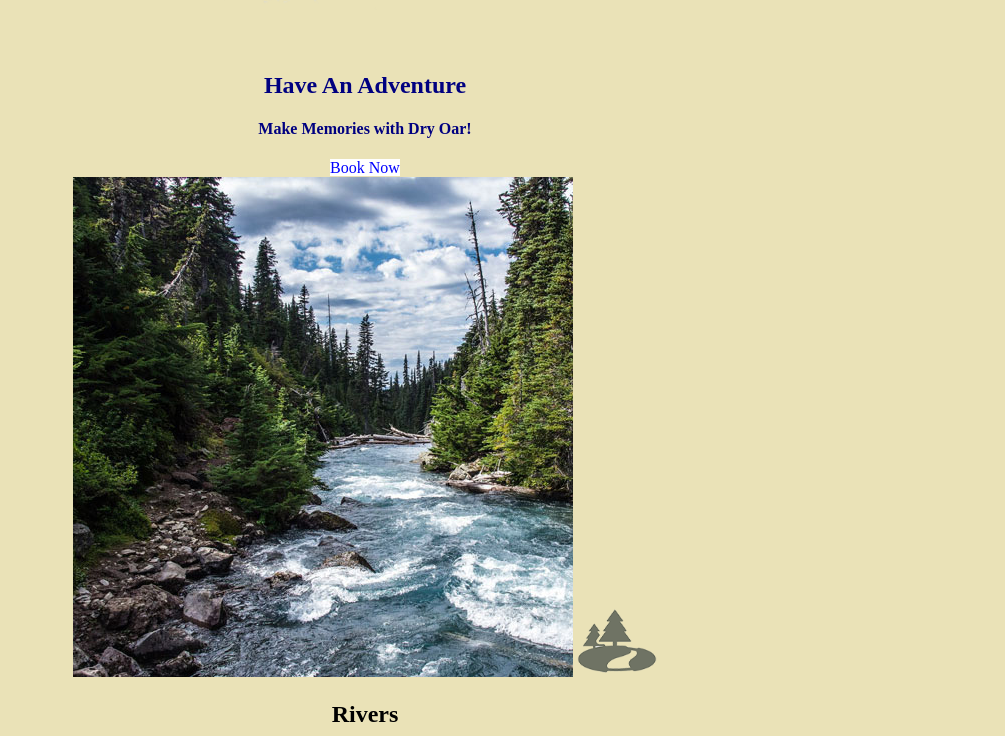
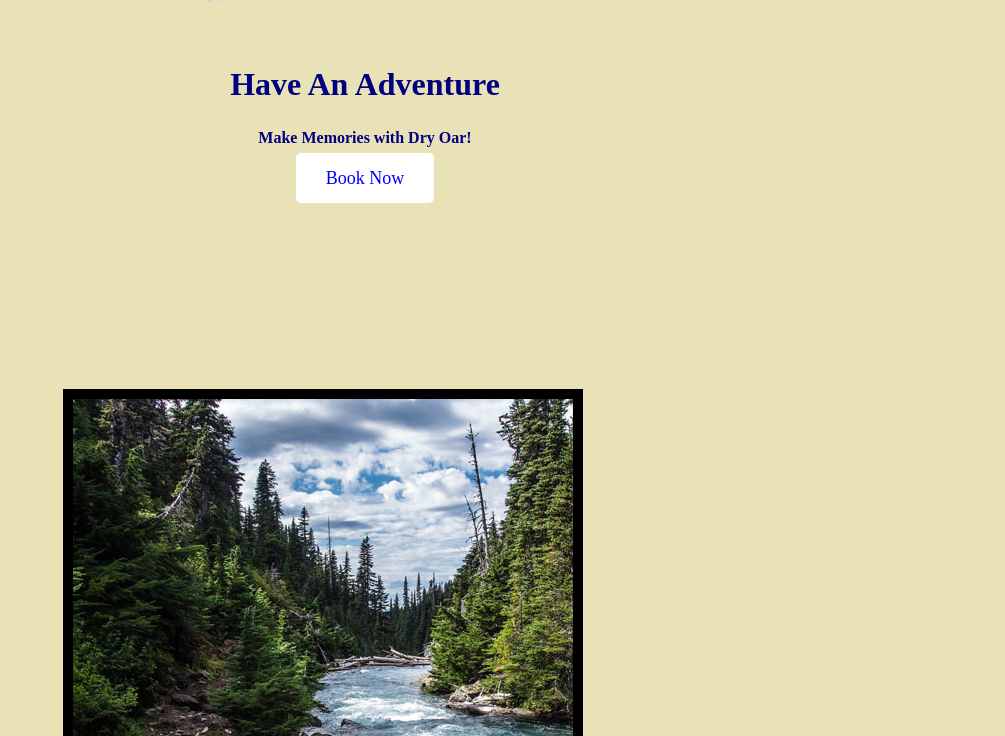
Before and after one commit to VanillaWafer93/VanillaWafer93.github.io, a plain HTML site: page wwr/wwr/index.html in a window 1280 px wide. Shown: the part 904-1640 px from the top of the page, without its empty margins (275-1280 px from the left). Drawn offline with Linux system fonts and the light colour scheme; a web font is replaced by a local one.

Commit message:
Add files via upload

```diff
--- a/wwr/wwr/index.css
+++ b/wwr/wwr/index.css
@@ -1,3 +1,10 @@
+@import url('https://fonts.googleapis.com/css2?family=Macondo&family=Montserrat:ital,wght@0,100..900;1,100..900&display=swap');
+
+:root{
+    --heading-font: "Macondo";
+    --paragraph-font: Montserrat, Helvetica, sans-serif;
+}
+
 #content {
     max-width: 1600px;
     margin: 0 auto;
@@ -6,6 +13,8 @@ nav a {
     text-align: center;
     color: black;
     text-decoration: none;
+    font-family: var(--paragraph-font);
+    padding: 35px;
 }
 #hero-msg h1, #hero-msg h4 {
     text-align: center;
@@ -22,6 +31,9 @@ main section {
 }
 body {
     background-color: #EAE2B7;
+    font-family: var(--heading-font);
+    margin: 0;
+    padding: 0;
 }
 nav a:hover {
     background-color: #003049;
@@ -31,6 +43,13 @@ nav a:hover {
     background-color: white;
     color: blue;
     text-decoration: none;
+    font-size: 18px;
+    padding: 15px 30px;
+    margin-top: 50px;
+    border-radius: 5px;
+}
+.card-img {
+    border: 10px solid black
 }
 .book:hover , .join:hover {
     background-color: #003049;
@@ -38,12 +57,18 @@ nav a:hover {
 }
 .msg {
     background-color: white;
+    line-height: 1.5em;
+    padding: 35px;
 }
 footer {
     background-color: white;
+    padding: 25px 50px;
+    margin-top: 200px;
 }
 .home-title {
     color:navy;
+    font-size: 2em;
+    margin-top: 10px;
 }
 h4 {
     color: navy;
@@ -51,8 +76,13 @@ h4 {
 .msg h2 {
     color: navy;
 }
+h2{
+    margin: 0;
+}
 .msg p {
     color: navy;
+    font-size: .8em;
+    padding-bottom: 15px;
 }
 footer , footer a {
     color: navy;
@@ -67,6 +97,7 @@ footer a:hover {
 }
 .icon{
     width: 80px;
+    padding-top: 10px;
 }
 #hero-img {
     width: 100%;
@@ -77,3 +108,18 @@ footer p {
 footer p a:hover {
     text-decoration: underline;
 }
+p {
+    font-family: var(--paragraph-font);
+}
+#logo_link{
+    padding-top: 5px;
+}
+footer .social img {
+    padding-top: 15px;
+}
+.rivers-card , .camping-card , .rapids-card{
+    margin: 200px 0;
+}
+main section img {
+    box-sizing: border-box;
+}
```
